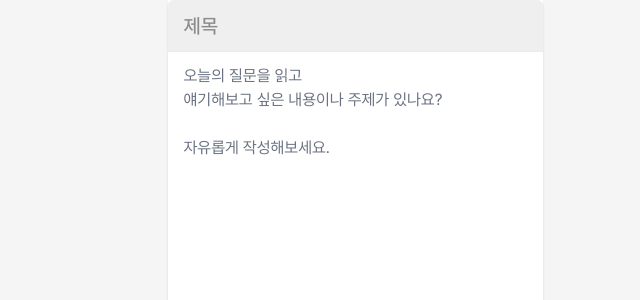
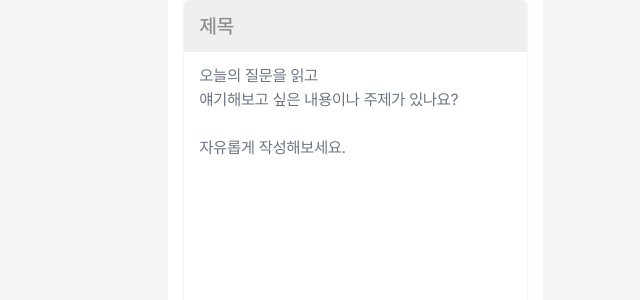
Before and after one commit to soksak-letter/soksak-Front, a React (Vite) app: page /test in a window 1280 px wide. Shown: the top 300 px of the page, without its empty margins (285-925 px from the left). Built offline with nearby package versions, Linux system fonts and the light colour scheme.

Commit message:
[#2] style : 높이, 너비 맞추기

```diff
--- a/src/components/LetterTextBox.tsx
+++ b/src/components/LetterTextBox.tsx
@@ -1,12 +1,12 @@
 const LetterTextBox = () => {
   return (
-    <div className='relative flex flex-col w-full max-w-xl mx-auto'>
-      <div className='rounded-t-md bg-[#EFEFEF] px-4 py-3 text-xl font-medium text-[#8C8C8C] shadow-sm'>
+    <div className='relative flex flex-col w-full items-center justify-center max-w-xl mx-auto'>
+      <div className='min-h-[49px] w-[343px] resize-none rounded-t-md bg-[#EFEFEF] px-4 py-3 text-xl font-medium text-[#8C8C8C] shadow-sm'>
         제목
       </div>
 
       <textarea
-        className='min-h-[350px] resize-none rounded-b-md border border-none
+        className='min-h-[350px] w-[343px] resize-none rounded-b-md border border-none
                    bg-white px-4 py-3 text-base text-gray-800 shadow-sm
                    placeholder:text-gray-500 focus:outline-none focus:ring-1 focus:ring-gray-300'
         placeholder={`오늘의 질문을 읽고
```
